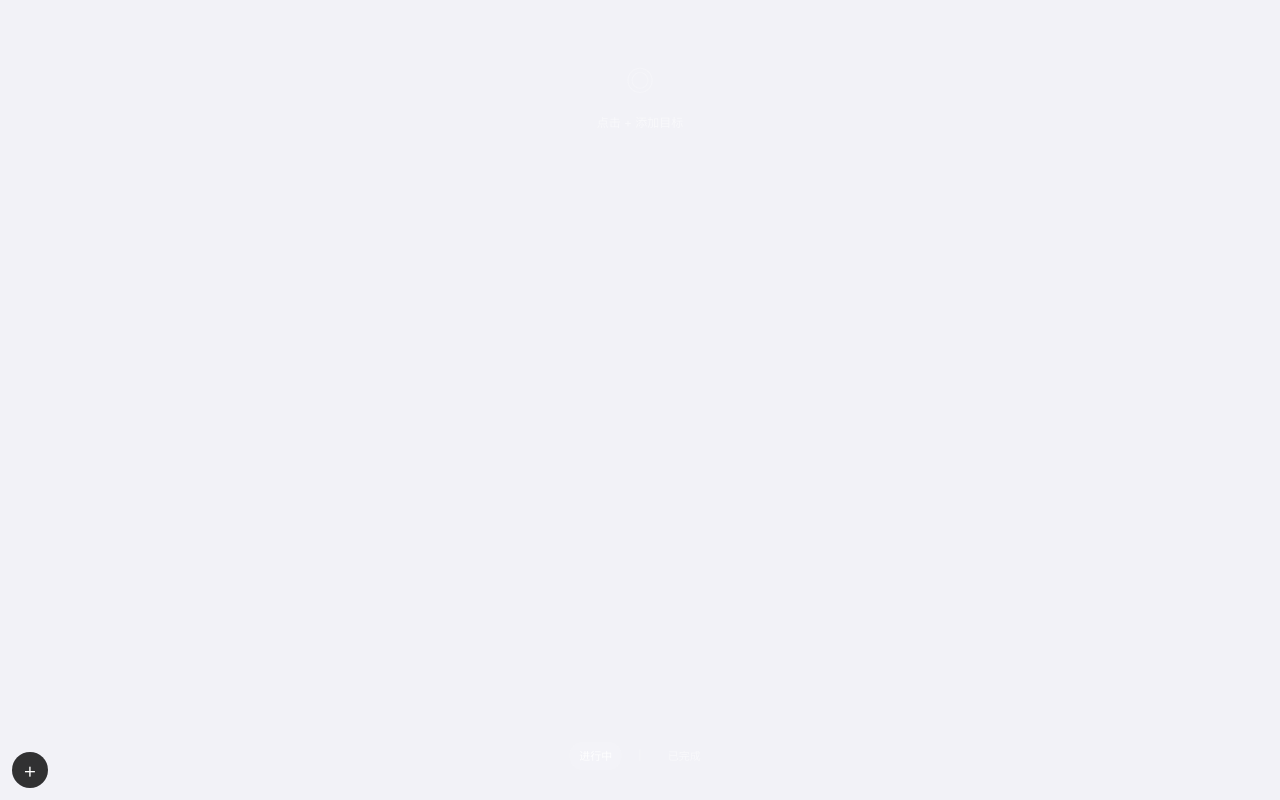
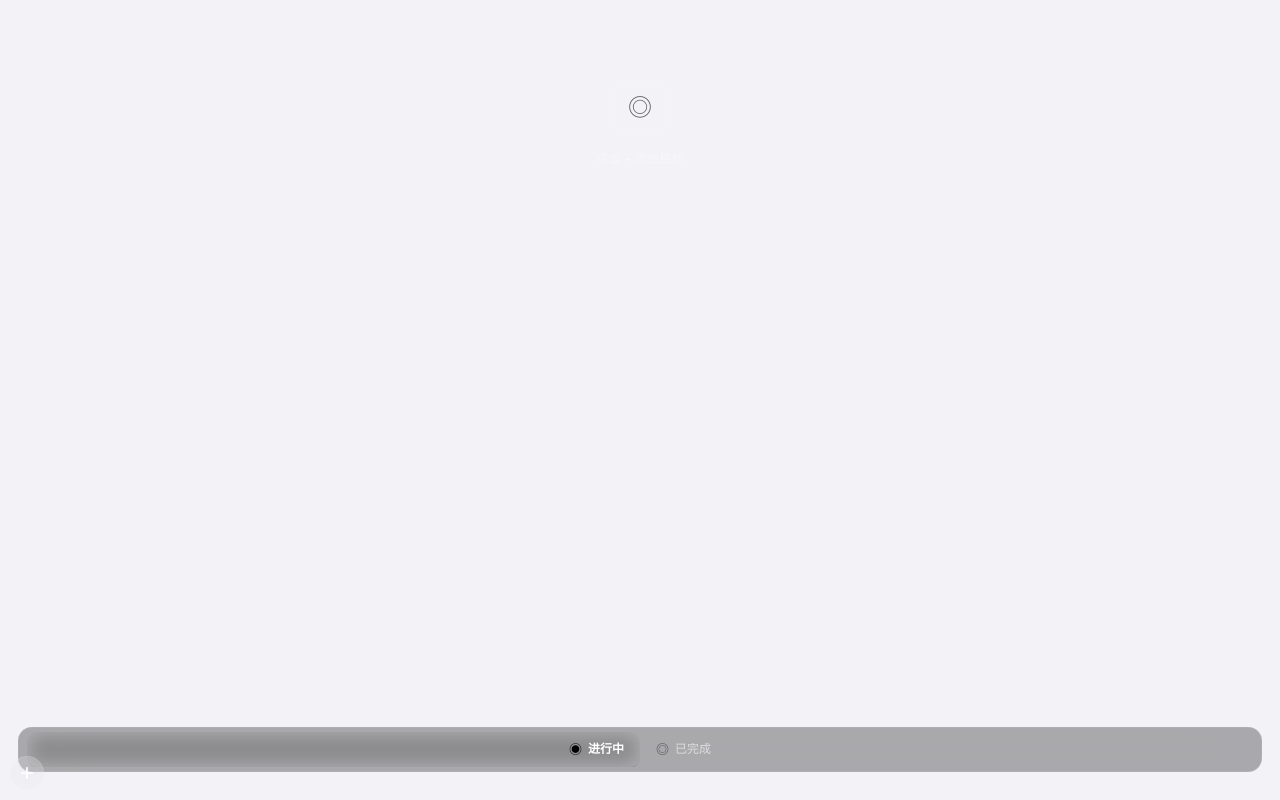
Before and after one commit to chanslights/longterm-goals, a Vue app: page / in a window 1280 px wide. Built offline with nearby package versions, Linux system fonts and the light colour scheme.

Commit message:
Fix: fix UI design

```diff
--- a/src/App.vue
+++ b/src/App.vue
@@ -13,15 +13,18 @@
               @click="completeGoal(goal.id)"
             >
               <div class="goal-circle">
-                <span v-if="goal.completed" class="check-icon">✓</span>
+                <div v-if="!goal.completed" class="circle-ring"></div>
+                <span v-else class="check-icon">✓</span>
               </div>
               <span class="goal-text">{{ goal.title }}</span>
             </div>
           </TransitionGroup>
 
           <div v-if="goals.length === 0" class="empty-state">
+            <div class="empty-icon-container">
               <span class="empty-icon">◎</span>
-            <p>点击 + 添加目标</p>
+            </div>
+            <p class="empty-text">点击 + 添加目标</p>
           </div>
         </div>
 
@@ -42,28 +45,40 @@
           </TransitionGroup>
 
           <div v-if="completedGoals.length === 0" class="empty-state">
+            <div class="empty-icon-container completed">
               <span class="empty-icon">✓</span>
-            <p>暂无已完成的目标</p>
+            </div>
+            <p class="empty-text">暂无已完成的目标</p>
           </div>
         </div>
       </div>
     </div>
 
-    <!-- Tab 切换 -->
-    <div class="tab-bar">
+    <!-- Tab 切换 - 带有明显的下划线指示器 -->
+    <div class="tab-container">
+      <div class="tab-wrapper">
         <button
           @click="currentTab = 'active'"
           :class="['tab-btn', { active: currentTab === 'active' }]"
         >
-        进行中
+          <span class="tab-icon">◉</span>
+          <span class="tab-label">进行中</span>
+          <span v-if="goals.length > 0" class="tab-badge">{{ goals.length }}</span>
         </button>
-      <span class="tab-divider">|</span>
         <button
           @click="currentTab = 'completed'"
           :class="['tab-btn', { active: currentTab === 'completed' }]"
         >
-        已完成
+          <span class="tab-icon">◎</span>
+          <span class="tab-label">已完成</span>
+          <span v-if="completedGoals.length > 0" class="tab-badge completed">{{ completedGoals.length }}</span>
         </button>
+        <!-- 动态下划线指示器 -->
+        <div
+          class="tab-indicator"
+          :style="{ left: currentTab === 'active' ? '8px' : 'calc(50% + 4px)' }"
+        ></div>
+      </div>
     </div>
 
     <!-- 添加按钮 -->
@@ -71,7 +86,10 @@
       @click="showAddModal = true"
       class="add-btn"
     >
-      +
+      <svg width="20" height="20" viewBox="0 0 24 24" fill="none" stroke="currentColor" stroke-width="2.5">
+        <line x1="12" y1="5" x2="12" y2="19"></line>
+        <line x1="5" y1="12" x2="19" y2="12"></line>
+      </svg>
     </button>
 
     <!-- 添加目标弹窗 -->
@@ -82,11 +100,15 @@
         @click.self="showAddModal = false"
       >
         <div class="modal-content">
+          <div class="modal-header">
+            <span class="modal-icon">◎</span>
+            <h3 class="modal-title">新目标</h3>
+          </div>
           <input
             v-model="newGoalTitle"
             @keyup.enter="addGoal"
             type="text"
-            placeholder="输入目标..."
+            placeholder="输入你的目标..."
             class="modal-input"
             autofocus
           />
@@ -132,10 +154,6 @@ const completeGoal = (id) => {
   store.completeGoal(id)
 }
 
-const deleteGoal = (id) => {
-  store.deleteGoal(id)
-}
-
 const restoreGoal = (id) => {
   store.restoreGoal(id)
 }
@@ -154,80 +172,109 @@ const restoreGoal = (id) => {
   display: flex;
   flex-direction: column;
   justify-content: space-between;
-  padding: 20px 16px;
+  padding: 16px 14px 20px;
   font-family: -apple-system, BlinkMacSystemFont, 'SF Pro Display', 'Helvetica Neue', sans-serif;
   -webkit-font-smoothing: antialiased;
   background: transparent !important;
 }
 
-/* 目标列表 */
+/* 目标列表区域 */
 .goals-container {
   flex: 1;
   display: flex;
   justify-content: center;
   overflow: hidden;
+  padding-top: 4px;
 }
 
 .goals-wrapper {
   width: 100%;
-  max-width: 280px;
+  max-width: 260px;
 }
 
 .goals-list {
   display: flex;
   flex-direction: column;
-  gap: 8px;
+  gap: 6px;
 }
 
+/* 目标项样式 */
 .goal-item {
   display: flex;
   align-items: center;
-  gap: 12px;
+  gap: 10px;
   padding: 10px 12px;
-  background: rgba(0, 0, 0, 0.6);
+  background: rgba(255, 255, 255, 0.12);
   border-radius: 12px;
   cursor: pointer;
-  transition: all 0.3s cubic-bezier(0.4, 0, 0.2, 1);
-  border: 1px solid rgba(255, 255, 255, 0.1);
+  transition: all 0.25s cubic-bezier(0.4, 0, 0.2, 1);
+  border: 1px solid rgba(255, 255, 255, 0.08);
+  backdrop-filter: blur(20px);
+  -webkit-backdrop-filter: blur(20px);
 }
 
 .goal-item:hover {
-  background: rgba(0, 0, 0, 0.8);
-  transform: scale(1.02);
+  background: rgba(255, 255, 255, 0.18);
+  transform: scale(1.01);
 }
 
 .goal-item:active {
   transform: scale(0.98);
+  background: rgba(255, 255, 255, 0.22);
 }
 
+.goal-item.completed {
+  background: rgba(255, 255, 255, 0.06);
+  border-color: rgba(255, 255, 255, 0.04);
+}
+
+/* 圆形选择器 */
 .goal-circle {
-  width: 20px;
-  height: 20px;
+  width: 18px;
+  height: 18px;
   border-radius: 50%;
-  border: 1.5px solid rgba(0, 0, 0, 0.2);
+  border: 1.8px solid rgba(255, 255, 255, 0.5);
   display: flex;
   align-items: center;
   justify-content: center;
   flex-shrink: 0;
-  transition: all 0.3s ease;
+  transition: all 0.25s ease;
+  position: relative;
 }
 
 .goal-circle.completed {
-  background: #000;
-  border-color: #000;
+  background: linear-gradient(135deg, #34c759 0%, #30d158 100%);
+  border-color: transparent;
+  box-shadow: 0 2px 8px rgba(52, 199, 89, 0.4);
+}
+
+.circle-ring {
+  position: absolute;
+  width: 100%;
+  height: 100%;
+  border-radius: 50%;
+  border: 1.8px solid rgba(255, 255, 255, 0.5);
+  animation: pulse 2s ease-in-out infinite;
+}
+
+@keyframes pulse {
+  0%, 100% { transform: scale(1); opacity: 0.5; }
+  50% { transform: scale(1.15); opacity: 0.3; }
 }
 
 .check-icon {
   color: white;
-  font-size: 12px;
-  font-weight: 500;
+  font-size: 10px;
+  font-weight: 600;
+  line-height: 1;
 }
 
+/* 目标文字 */
 .goal-text {
   font-size: 13px;
-  color: rgba(255, 255, 255, 0.95);
-  font-weight: 400;
-  letter-spacing: 0.3px;
+  color: rgba(255, 255, 255, 0.92);
+  font-weight: 500;
+  letter-spacing: 0.2px;
   line-height: 1.4;
 }
 
@@ -242,123 +289,220 @@ const restoreGoal = (id) => {
   flex-direction: column;
   align-items: center;
   justify-content: center;
-  padding: 40px 20px;
-  color: rgba(255, 255, 255, 0.5);
+  padding: 60px 20px;
+}
+
+.empty-icon-container {
+  width: 56px;
+  height: 56px;
+  border-radius: 16px;
+  background: rgba(255, 255, 255, 0.08);
+  display: flex;
+  align-items: center;
+  justify-content: center;
+  margin-bottom: 14px;
+  border: 1px solid rgba(255, 255, 255, 0.06);
+}
+
+.empty-icon-container.completed {
+  background: rgba(52, 199, 89, 0.12);
 }
 
 .empty-icon {
-  font-size: 28px;
-  margin-bottom: 12px;
-  opacity: 0.5;
+  font-size: 24px;
+  opacity: 0.6;
 }
 
-.empty-state p {
+.empty-text {
   font-size: 12px;
+  color: rgba(255, 255, 255, 0.45);
   font-weight: 400;
 }
 
-/* Tab 栏 */
-.tab-bar {
+/* Tab容器 */
+.tab-container {
+  padding: 0 4px;
+  margin-bottom: 8px;
+}
+
+.tab-wrapper {
   display: flex;
-  align-items: center;
   justify-content: center;
-  gap: 16px;
-  padding: 10px 0;
+  position: relative;
+  background: rgba(0, 0, 0, 0.3);
+  border-radius: 14px;
+  padding: 4px;
+  border: 1px solid rgba(255, 255, 255, 0.08);
+  backdrop-filter: blur(30px);
+  -webkit-backdrop-filter: blur(30px);
 }
 
 .tab-btn {
+  display: flex;
+  align-items: center;
+  gap: 6px;
   background: none;
   border: none;
-  font-size: 11px;
-  color: rgba(255, 255, 255, 0.5);
+  padding: 8px 16px;
   cursor: pointer;
-  padding: 6px 10px;
-  border-radius: 16px;
+  position: relative;
+  z-index: 1;
   transition: all 0.3s ease;
-  font-weight: 500;
+  border-radius: 10px;
 }
 
-.tab-btn.active {
-  color: rgba(255, 255, 255, 0.9);
-  background: rgba(255, 255, 255, 0.1);
+.tab-icon {
+  font-size: 13px;
+  opacity: 0.6;
+  transition: all 0.3s ease;
 }
 
-.tab-divider {
-  color: rgba(255, 255, 255, 0.3);
+.tab-label {
+  font-size: 12px;
+  font-weight: 500;
+  color: rgba(255, 255, 255, 0.6);
+  transition: all 0.3s ease;
+}
+
+.tab-badge {
   font-size: 10px;
+  font-weight: 600;
+  padding: 2px 6px;
+  border-radius: 8px;
+  background: rgba(255, 255, 255, 0.15);
+  color: rgba(255, 255, 255, 0.9);
+}
+
+.tab-badge.completed {
+  background: rgba(52, 199, 89, 0.25);
+  color: #34c759;
+}
+
+.tab-btn.active .tab-icon {
+  opacity: 1;
+}
+
+.tab-btn.active .tab-label {
+  color: white;
+  font-weight: 600;
+}
+
+/* 动态下划线指示器 */
+.tab-indicator {
+  position: absolute;
+  top: 4px;
+  width: calc(50% - 8px);
+  height: calc(100% - 8px);
+  background: rgba(255, 255, 255, 0.15);
+  border-radius: 10px;
+  transition: all 0.35s cubic-bezier(0.4, 0, 0.2, 1);
+  pointer-events: none;
+  backdrop-filter: blur(10px);
+  -webkit-backdrop-filter: blur(10px);
 }
 
 /* 添加按钮 */
 .add-btn {
   position: fixed;
-  left: 12px;
-  bottom: 12px;
-  width: 36px;
-  height: 36px;
+  left: 10px;
+  bottom: 10px;
+  width: 34px;
+  height: 34px;
   border-radius: 50%;
-  background: rgba(0, 0, 0, 0.8);
-  border: none;
-  color: white;
-  font-size: 22px;
-  font-weight: 300;
+  background: rgba(255, 255, 255, 0.12);
+  border: 1px solid rgba(255, 255, 255, 0.1);
+  color: rgba(255, 255, 255, 0.85);
   cursor: pointer;
   display: flex;
   align-items: center;
   justify-content: center;
-  transition: all 0.3s cubic-bezier(0.4, 0, 0.2, 1);
+  transition: all 0.25s cubic-bezier(0.4, 0, 0.2, 1);
   -webkit-app-region: no-drag;
+  backdrop-filter: blur(30px);
+  -webkit-backdrop-filter: blur(30px);
 }
 
 .add-btn:hover {
-  transform: scale(1.1);
-  background: rgba(0, 0, 0, 0.9);
+  background: rgba(255, 255, 255, 0.2);
+  transform: scale(1.08);
+  color: white;
 }
 
 .add-btn:active {
-  transform: scale(0.95);
+  transform: scale(0.92);
+  background: rgba(255, 255, 255, 0.25);
 }
 
 /* 弹窗 */
 .modal-overlay {
   position: fixed;
   inset: 0;
-  background: rgba(0, 0, 0, 0.6);
+  background: rgba(0, 0, 0, 0.4);
   display: flex;
   align-items: center;
   justify-content: center;
-  backdrop-filter: blur(40px);
-  -webkit-backdrop-filter: blur(40px);
+  backdrop-filter: blur(50px);
+  -webkit-backdrop-filter: blur(50px);
 }
 
 .modal-content {
-  background: rgba(30, 30, 30, 0.95);
+  background: rgba(30, 30, 30, 0.85);
   border-radius: 20px;
   padding: 20px;
-  width: 85%;
-  max-width: 260px;
+  width: 82%;
+  max-width: 240px;
   border: 1px solid rgba(255, 255, 255, 0.1);
+  backdrop-filter: blur(40px);
+  -webkit-backdrop-filter: blur(40px);
+  box-shadow: 0 20px 60px rgba(0, 0, 0, 0.4);
+}
+
+.modal-header {
+  display: flex;
+  align-items: center;
+  gap: 8px;
+  margin-bottom: 14px;
+}
+
+.modal-icon {
+  font-size: 18px;
+  opacity: 0.7;
+}
+
+.modal-title {
+  font-size: 14px;
+  font-weight: 600;
+  color: white;
 }
 
 .modal-input {
   width: 100%;
-  padding: 14px;
+  padding: 13px 14px;
   border: none;
   border-radius: 12px;
-  background: rgba(255, 255, 255, 0.1);
-  font-size: 15px;
+  background: rgba(255, 255, 255, 0.08);
+  font-size: 14px;
   outline: none;
-  margin-bottom: 14px;
-  font-weight: 400;
+  margin-bottom: 12px;
+  font-weight: 500;
   color: white;
+  transition: all 0.2s ease;
+  border: 1px solid transparent;
+}
+
+.modal-input:focus {
+  background: rgba(255, 255, 255, 0.12);
+  border-color: rgba(255, 255, 255, 0.15);
 }
 
 .modal-input::placeholder {
   color: rgba(255, 255, 255, 0.4);
+  font-weight: 400;
 }
 
 .modal-actions {
   display: flex;
-  gap: 10px;
+  gap: 8px;
 }
 
 .modal-btn {
@@ -369,37 +513,51 @@ const restoreGoal = (id) => {
   font-size: 13px;
   font-weight: 500;
   cursor: pointer;
-  transition: all 0.3s ease;
+  transition: all 0.2s ease;
 }
 
 .modal-btn.cancel {
-  background: rgba(255, 255, 255, 0.1);
-  color: rgba(255, 255, 255, 0.7);
+  background: rgba(255, 255, 255, 0.08);
+  color: rgba(255, 255, 255, 0.65);
+}
+
+.modal-btn.cancel:hover {
+  background: rgba(255, 255, 255, 0.12);
+  color: rgba(255, 255, 255, 0.85);
 }
 
 .modal-btn.confirm {
-  background: rgba(255, 255, 255, 0.9);
+  background: white;
   color: black;
+}
+
+.modal-btn.confirm:hover {
+  background: rgba(255, 255, 255, 0.92);
 }
 
 .modal-btn.confirm:disabled {
   opacity: 0.4;
+  cursor: not-allowed;
 }
 
 /* 动画 */
 .goal-enter-active,
 .goal-leave-active {
-  transition: all 0.4s cubic-bezier(0.4, 0, 0.2, 1);
+  transition: all 0.35s cubic-bezier(0.4, 0, 0.2, 1);
 }
 
 .goal-enter-from {
   opacity: 0;
-  transform: translateY(20px);
+  transform: translateY(16px) scale(0.95);
 }
 
 .goal-leave-to {
   opacity: 0;
-  transform: translateX(-20px);
+  transform: translateX(-20px) scale(0.95);
+}
+
+.goal-move {
+  transition: transform 0.35s cubic-bezier(0.4, 0, 0.2, 1);
 }
 
 .modal-enter-active {
@@ -407,7 +565,7 @@ const restoreGoal = (id) => {
 }
 
 .modal-leave-active {
-  transition: all 0.2s ease;
+  transition: all 0.25s ease;
 }
 
 .modal-enter-from,
@@ -417,6 +575,6 @@ const restoreGoal = (id) => {
 
 .modal-enter-from .modal-content,
 .modal-leave-to .modal-content {
-  transform: scale(0.9);
+  transform: scale(0.92) translateY(10px);
 }
 </style>
```
Lines whose indentation alone changed are shown as unchanged.
